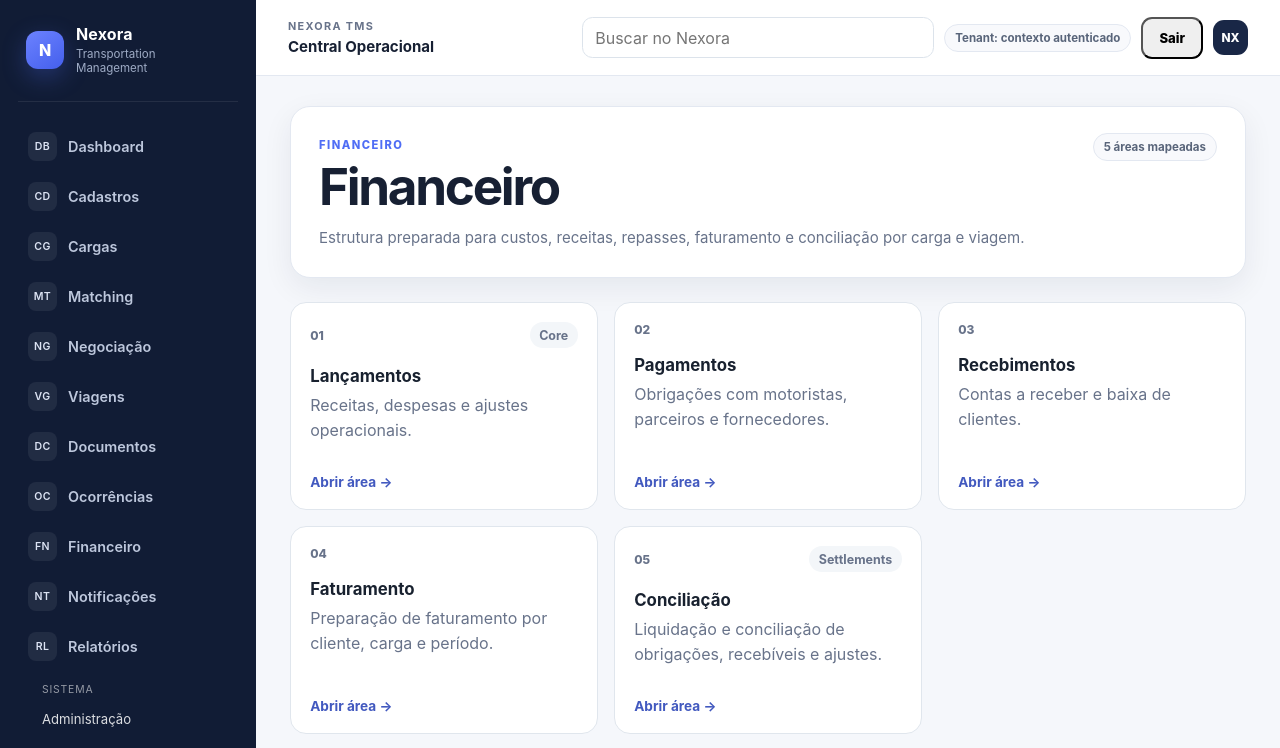
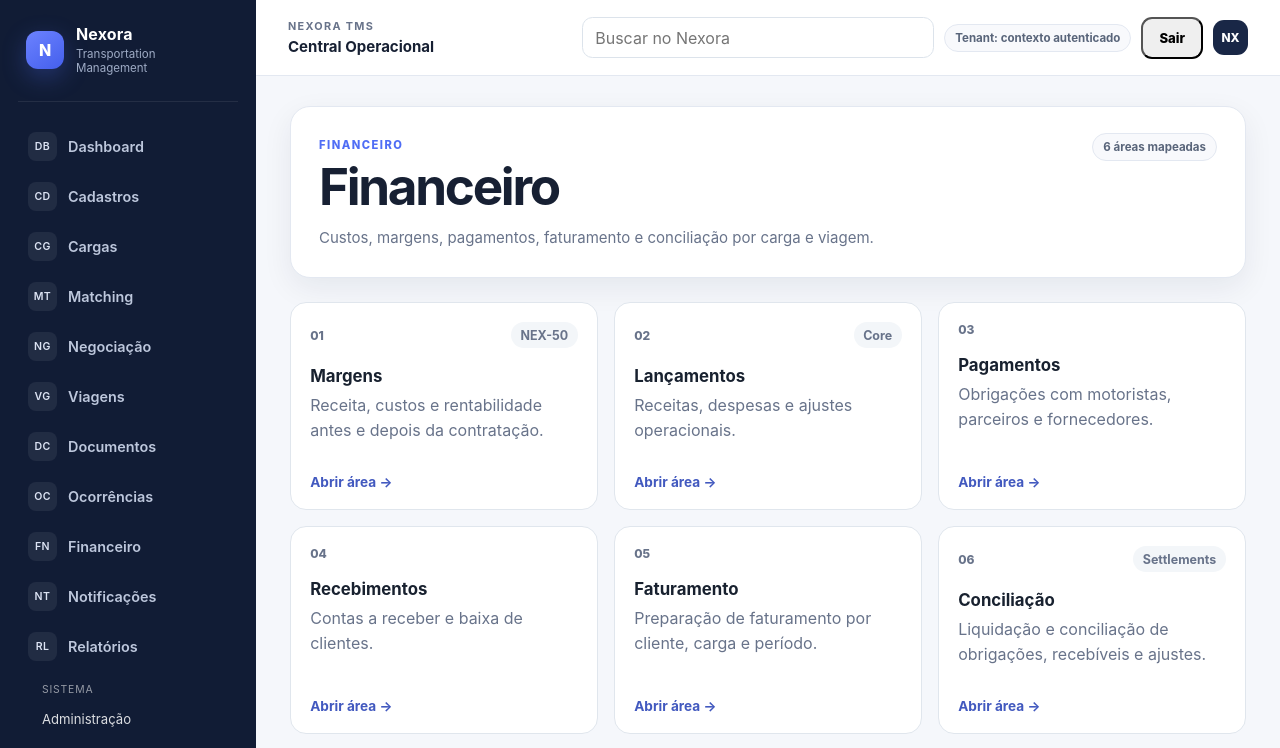
Before and after one commit to brunabarrichello/nexora-tms, a Next.js app in the folder apps/web/: page /financeiro in a window 1280 px wide. Shown: the top 748 px of the page. Built offline with nearby package versions, Linux system fonts and the light colour scheme.

Commit message:
feat(web): link finance margin view

```diff
--- a/apps/web/app/financeiro/page.tsx
+++ b/apps/web/app/financeiro/page.tsx
@@ -5,8 +5,14 @@ export default function Page() {
     <HubPage
       eyebrow="Financeiro"
       title="Financeiro"
-      description="Estrutura preparada para custos, receitas, repasses, faturamento e conciliação por carga e viagem."
+      description="Custos, margens, pagamentos, faturamento e conciliação por carga e viagem."
       items={[
+        {
+          href: '/financeiro/margens',
+          title: 'Margens',
+          description: 'Receita, custos e rentabilidade antes e depois da contratação.',
+          badge: 'NEX-50',
+        },
         {
           href: '/financeiro/lancamentos',
           title: 'Lançamentos',
```
